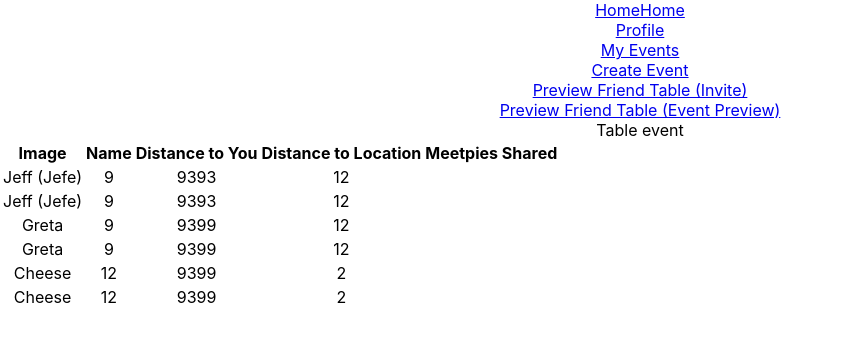
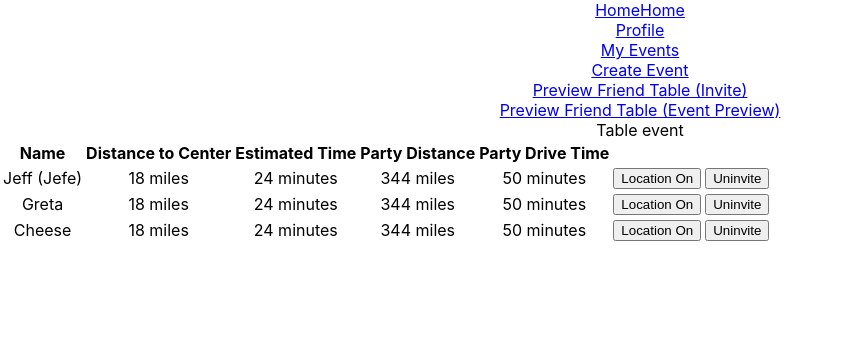
Before and after one commit to dph0718/meetPie, a React (Create React App) app in the folder react/: page /preview-friend-table-event in a window 1280 px wide. Shown: the top 342 px of the page, without its empty margins (0-841 px from the left). Built offline with nearby package versions, Linux system fonts and the light colour scheme.

Commit message:
Creates table row with friend info

```diff
--- a/react/src/FriendTableEvent.js
+++ b/react/src/FriendTableEvent.js
@@ -5,9 +5,12 @@ function Row(props) {
     return (
         <tr>
             <td>{props.friend.name}</td>
-            <td>{props.friend.distanceToLocation}</td>
-            <td>{props.friend.distanceToMe}</td>
-            <td>{props.friend.totalMeetpiesShared}</td>
+            <td>{props.friend.distanceToCenter} miles</td>
+            <td>{props.friend.estTimeToTravel} minutes</td>
+            <td>{props.friend.totalDistanceThisParty} miles</td>
+            <td>{props.friend.totalTimeThisParty} minutes</td>
+            <td><button>Location On</button></td>
+            <td><button>Uninvite</button></td>
         </tr>
     )
 
@@ -27,12 +30,33 @@ class FriendTableEvent extends React.Component {
     componentDidMount() {
         this.setState({
             friends: [
-                { name: "Jeff (Jefe)", location: ["80.3", "38.2"], thumbnail: "", distanceToMe: "9393", distanceToLocation: "9", totalMeetpiesShared: 12 },
-                { name: "Greta", location: ["80.2", "38.200001"], thumbnail: "", distanceToMe: "9399", distanceToLocation: "9", totalMeetpiesShared: 12 },
-                { name: "Cheese", location: ["80.2", "38.200101"], thumbnail: "", distanceToMe: "9399", distanceToLocation: "12", totalMeetpiesShared: 2 },
+                {
+                    name: "Jeff (Jefe)", location: ["80.3", "38.2"], thumbnail: "", distanceToMe: "9393", distanceToLocation: "9", totalMeetpiesShared: 12,
+                    distanceToCenter: 17,
+                    estTimeToTravel: 24,
+                    distanceToCenter: 18,
+                    totalDistanceThisParty: 344,
+                    totalTimeThisParty: 50
+                },
+                {
+                    name: "Greta", location: ["80.2", "38.200001"], thumbnail: "", distanceToMe: "9399", distanceToLocation: "9", totalMeetpiesShared: 12,
+                    distanceToCenter: 17,
+                    estTimeToTravel: 24,
+                    distanceToCenter: 18,
+                    totalDistanceThisParty: 344,
+                    totalTimeThisParty: 50
+                },
+                {
+                    name: "Cheese", location: ["80.2", "38.200101"], thumbnail: "", distanceToMe: "9399", distanceToLocation: "12", totalMeetpiesShared: 2,
+                    distanceToCenter: 17,
+                    estTimeToTravel: 24,
+                    distanceToCenter: 18,
+                    totalDistanceThisParty: 344,
+                    totalTimeThisParty: 50
+                },
             ]
         })
-    }
+    };
 
 
     render() {
@@ -41,15 +65,7 @@ class FriendTableEvent extends React.Component {
 
         let FriendRows = this.state.friends.map((friend) => {
             return (
-                <>
-                    <Row friend={friend} />
-                    <tr>
-                        <td>{friend.name}</td>
-                        <td>{friend.distanceToLocation}</td>
-                        <td>{friend.distanceToMe}</td>
-                        <td>{friend.totalMeetpiesShared}</td>
-                    </tr>
-                </>
+                <Row friend={friend} />
             )
         })
 
@@ -59,19 +75,18 @@ class FriendTableEvent extends React.Component {
                 <thead>
                     <tr>
                         <th>
-                            Image
-                            </th>
-                        <th>
                             Name
                             </th>
                         <th>
-                            Distance to You
+                            Distance to Center
                             </th>
                         <th>
-                            Distance to Location
+                            Estimated Time
                             </th>
                         <th>
-                            Meetpies Shared
+                            Party Distance
+                            </th>
+                        <th>Party Drive Time
                             </th>
                     </tr>
                 </thead>
@@ -82,6 +97,6 @@ class FriendTableEvent extends React.Component {
             </table>
         )
     }
-}
+};
 
 export default FriendTableEvent;
```
